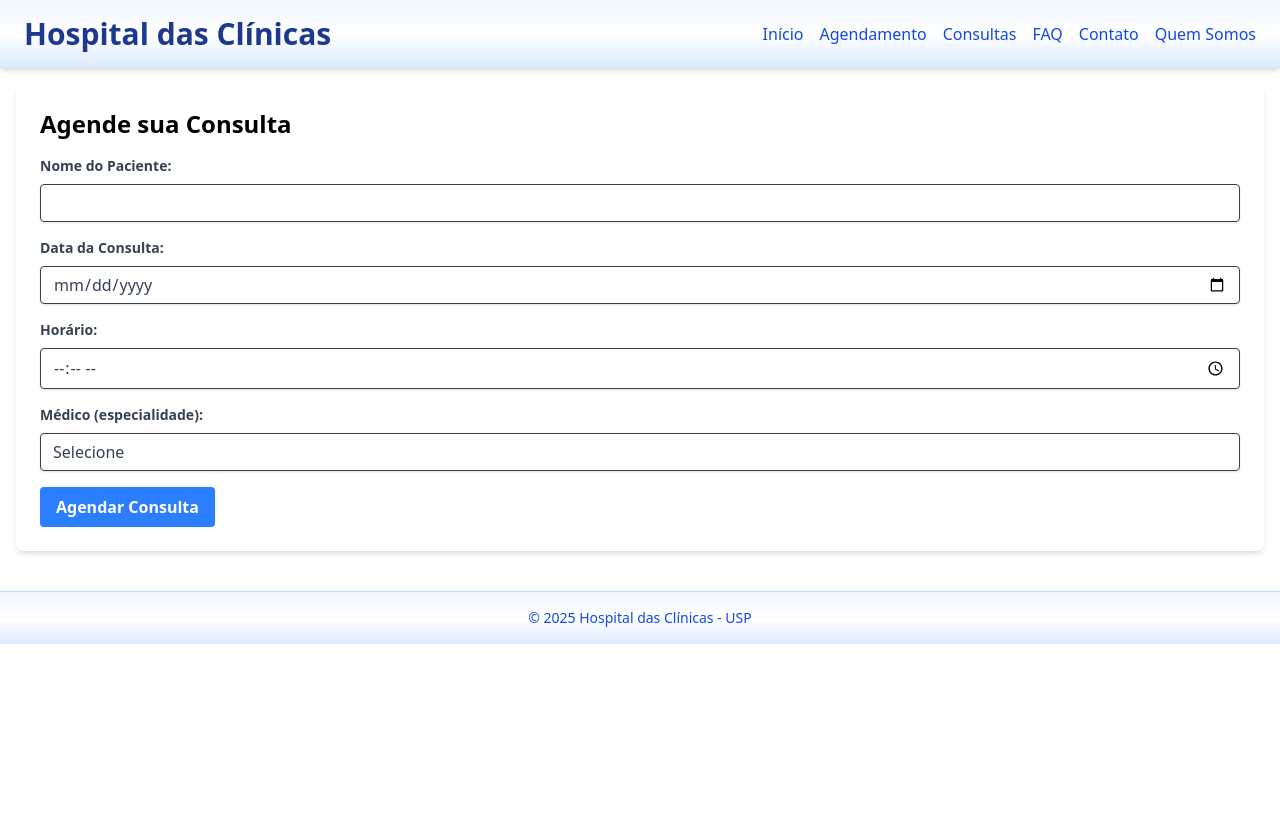
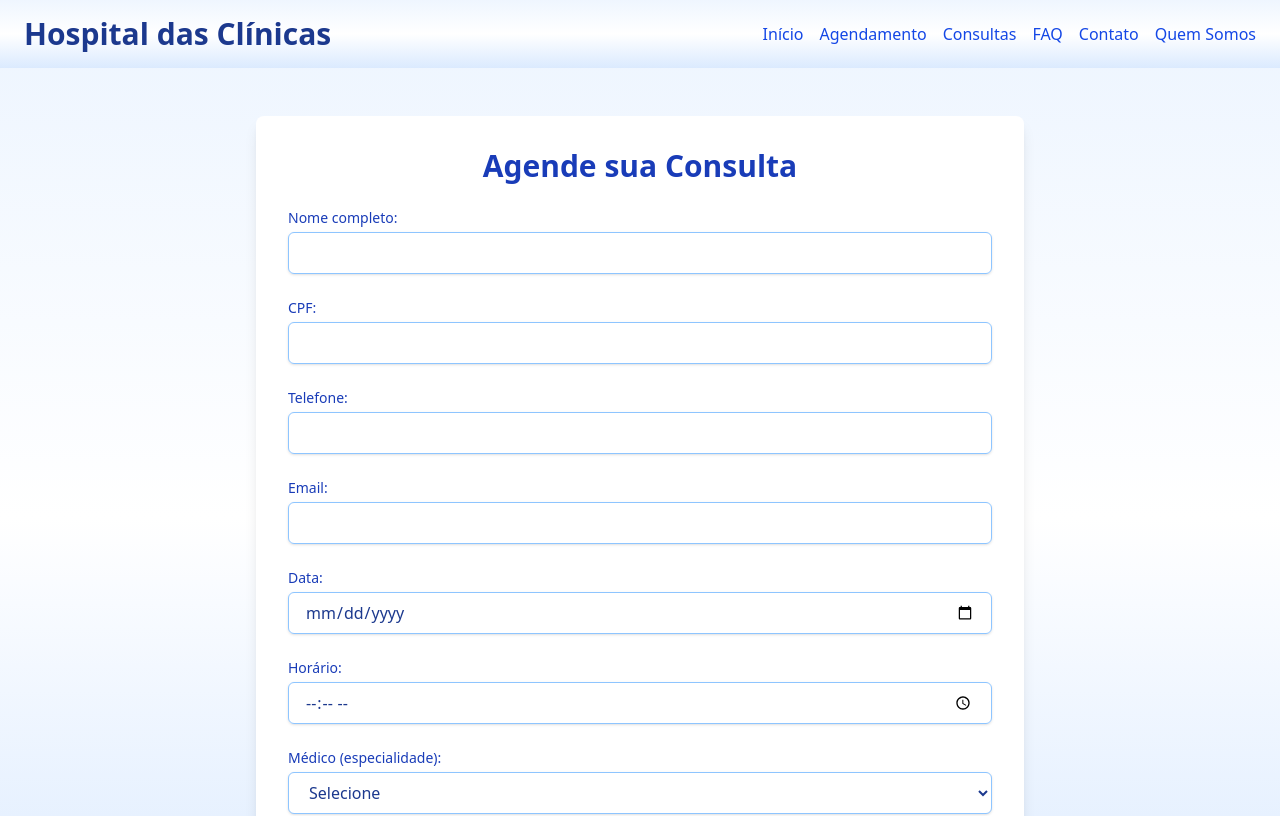
Before and after one commit to Challenge-Sprints/projeto-sprint3, a React (Vite) app: page /agendamento in a window 1280 px wide. Shown: the top 816 px of the page. Built offline with nearby package versions, Linux system fonts and the light colour scheme.

Commit message:
CSS da página Agendamento

```diff
--- a/src/routes/Agendamento/index.tsx
+++ b/src/routes/Agendamento/index.tsx
@@ -2,80 +2,122 @@ import { useState } from 'react';
 
 export default function Agendamento() {
   const [nome, setNome] = useState('');
+  const [cpf, setCpf] = useState('');
+  const [telefone, setTelefone] = useState('');
+  const [email, setEmail] = useState('');
   const [data, setData] = useState('');
   const [hora, setHora] = useState('');
   const [medico, setMedico] = useState('');
 
-    const handleSubmit = (e: { preventDefault: () => void; }) => {
+  const handleSubmit = (e: React.FormEvent) => {
     e.preventDefault();
-        console.log('Agendamento:', { nome, data, hora, medico });
+    console.log('Agendamento:', { nome, cpf, telefone, email, data, hora, medico });
     alert('Consulta agendada com sucesso!');
     setNome('');
+    setCpf('');
+    setTelefone('');
+    setEmail('');
     setData('');
     setHora('');
     setMedico('');
   };
 
   return (
-        <main className="container mx-auto p-4">
-            <section id="agendamento" className="bg-white p-6 rounded-lg shadow-md">
-                <h2 className="text-2xl font-bold mb-4">Agende sua Consulta</h2>
-                <form onSubmit={handleSubmit} className="space-y-4">
+    <main className="bg-gradient-to-b from-blue-50 via-white to-blue-100 min-h-screen px-6 py-12 text-blue-900">
+      <section className="max-w-3xl mx-auto bg-white p-8 rounded-lg shadow-lg">
+        <h2 className="text-3xl font-bold mb-6 text-center text-blue-800">Agende sua Consulta</h2>
+        <form onSubmit={handleSubmit} className="space-y-6">
+          {/* Campos do paciente */}
           <div>
-                        <label htmlFor="nome" className="block text-gray-700 text-sm font-bold mb-2">Nome do Paciente:</label>
+            <label htmlFor="nome" className="block text-sm font-medium text-blue-800 mb-1">Nome completo:</label>
             <input
               type="text"
               id="nome"
-                            name="nome"
               value={nome}
               onChange={(e) => setNome(e.target.value)}
               required
-                            className="shadow appearance-none border rounded w-full py-2 px-3 text-gray-700 leading-tight focus:outline-none focus:shadow-outline"
+              className="w-full px-4 py-2 border border-blue-300 rounded-md text-blue-900 focus:outline-none focus:ring-2 focus:ring-blue-500 shadow-sm"
             />
           </div>
           <div>
-                        <label htmlFor="data" className="block text-gray-700 text-sm font-bold mb-2">Data da Consulta:</label>
+            <label htmlFor="cpf" className="block text-sm font-medium text-blue-800 mb-1">CPF:</label>
+            <input
+              type="text"
+              id="cpf"
+              value={cpf}
+              onChange={(e) => setCpf(e.target.value)}
+              required
+              className="w-full px-4 py-2 border border-blue-300 rounded-md text-blue-900 focus:outline-none focus:ring-2 focus:ring-blue-500 shadow-sm"
+            />
+          </div>
+          <div>
+            <label htmlFor="telefone" className="block text-sm font-medium text-blue-800 mb-1">Telefone:</label>
+            <input
+              type="tel"
+              id="telefone"
+              value={telefone}
+              onChange={(e) => setTelefone(e.target.value)}
+              required
+              className="w-full px-4 py-2 border border-blue-300 rounded-md text-blue-900 focus:outline-none focus:ring-2 focus:ring-blue-500 shadow-sm"
+            />
+          </div>
+          <div>
+            <label htmlFor="email" className="block text-sm font-medium text-blue-800 mb-1">Email:</label>
+            <input
+              type="email"
+              id="email"
+              value={email}
+              onChange={(e) => setEmail(e.target.value)}
+              required
+              className="w-full px-4 py-2 border border-blue-300 rounded-md text-blue-900 focus:outline-none focus:ring-2 focus:ring-blue-500 shadow-sm"
+            />
+          </div>
+
+          {/* Dados da consulta */}
+          <div>
+            <label htmlFor="data" className="block text-sm font-medium text-blue-800 mb-1">Data:</label>
             <input
               type="date"
               id="data"
-                            name="data"
               value={data}
               onChange={(e) => setData(e.target.value)}
               required
-                            className="shadow appearance-none border rounded w-full py-2 px-3 text-gray-700 leading-tight focus:outline-none focus:shadow-outline"
+              className="w-full px-4 py-2 border border-blue-300 rounded-md text-blue-900 focus:outline-none focus:ring-2 focus:ring-blue-500 shadow-sm"
             />
           </div>
           <div>
-                        <label htmlFor="hora" className="block text-gray-700 text-sm font-bold mb-2">Horário:</label>
+            <label htmlFor="hora" className="block text-sm font-medium text-blue-800 mb-1">Horário:</label>
             <input
               type="time"
               id="hora"
-                            name="hora"
               value={hora}
               onChange={(e) => setHora(e.target.value)}
               required
-                            className="shadow appearance-none border rounded w-full py-2 px-3 text-gray-700 leading-tight focus:outline-none focus:shadow-outline"
+              className="w-full px-4 py-2 border border-blue-300 rounded-md text-blue-900 focus:outline-none focus:ring-2 focus:ring-blue-500 shadow-sm"
             />
           </div>
           <div>
-                        <label htmlFor="medico" className="block text-gray-700 text-sm font-bold mb-2">Médico (especialidade):</label>
+            <label htmlFor="medico" className="block text-sm font-medium text-blue-800 mb-1">Médico (especialidade):</label>
             <select
               id="medico"
-                            name="medico"
               value={medico}
               onChange={(e) => setMedico(e.target.value)}
               required
-                            className="shadow appearance-none border rounded w-full py-2 px-3 text-gray-700 leading-tight focus:outline-none focus:shadow-outline"
+              className="w-full px-4 py-2 border border-blue-300 rounded-md text-blue-900 bg-white focus:outline-none focus:ring-2 focus:ring-blue-500 shadow-sm"
             >
               <option value="">Selecione</option>
-                            <option value="1">Dr. João - Cardiologia</option>
-                            <option value="2">Dra. Maria - Dermatologia</option>
-                            <option value="3">Dr. Carlos - Ortopedia</option>
+              <option value="Dr. João - Cardiologia">Dr. João - Cardiologia</option>
+              <option value="Dra. Maria - Dermatologia">Dra. Maria - Dermatologia</option>
+              <option value="Dr. Carlos - Ortopedia">Dr. Carlos - Ortopedia</option>
+              <option value="Dr. Ana - Neurologia">Dr. Ana - Neurologia</option>
+              <option value="Dr. Pedro - Endocrinologia">Dr. Pedro - Endocrinologia</option>
+              <option value="Dra. Luiza - Ginecologia">Dra. Luiza - Ginecologia</option>
             </select>
           </div>
+
           <button
             type="submit"
-                        className="bg-blue-500 hover:bg-blue-700 text-white font-bold py-2 px-4 rounded focus:outline-none focus:shadow-outline"
+            className="w-full bg-blue-600 text-white py-3 rounded-md font-semibold hover:bg-blue-700 transition duration-300 shadow-md hover:shadow-lg"
           >
             Agendar Consulta
           </button>
```
Lines whose indentation alone changed are shown as unchanged.
